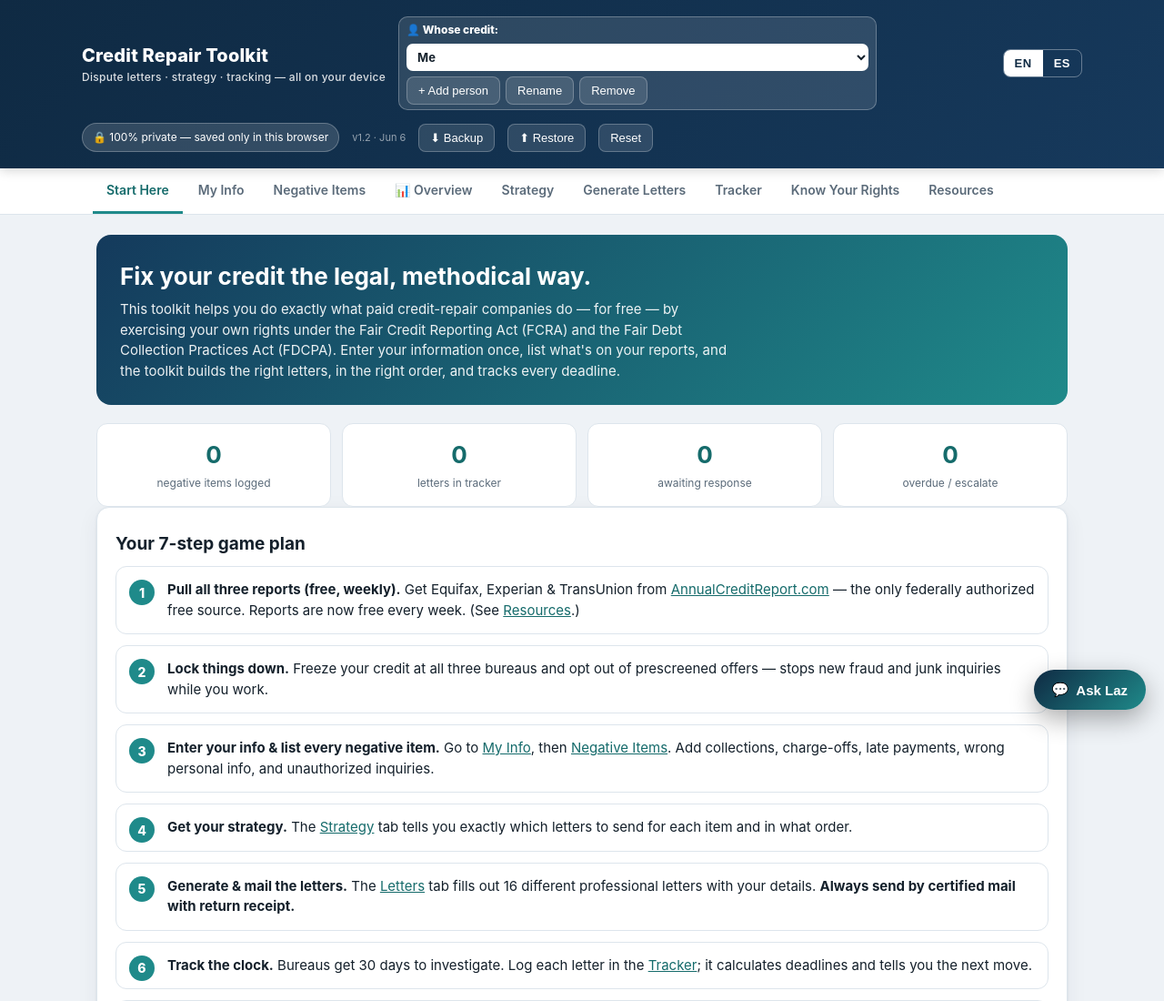
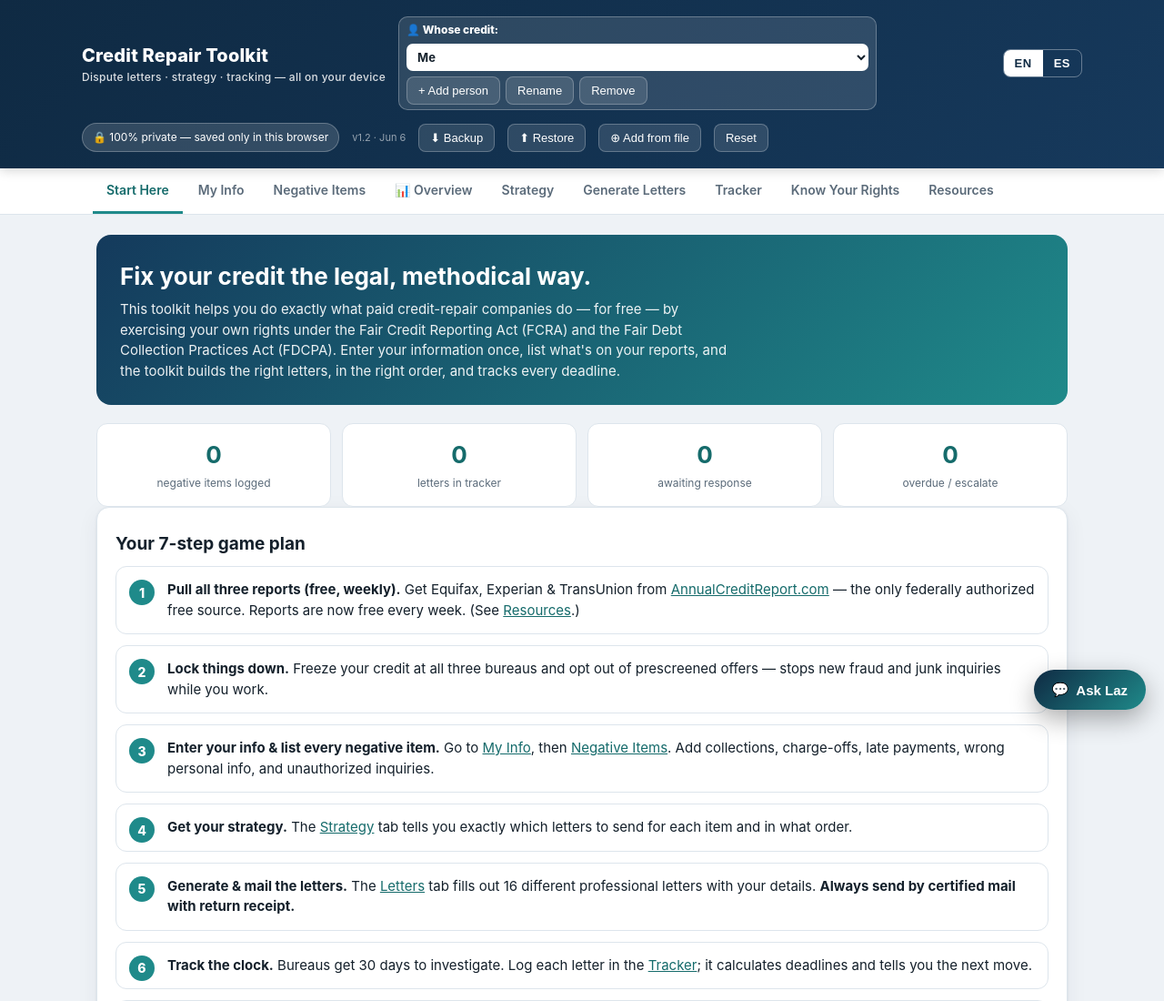
Before and after one commit to challengelimits09/credit-repair-toolkit, a plain HTML site: page index.html in a window 1280 px wide. Shown: the top 1100 px of the page at 91% size. Drawn offline with Linux system fonts and the light colour scheme.

Commit message:
Add 'Add from file' merge-import: pull another device's profile in without replacing existing data

```diff
--- a/index.html
+++ b/index.html
@@ -181,6 +181,8 @@
     <button class="hbtn" onclick="exportData()">⬇ Backup</button>
     <button class="hbtn" onclick="document.getElementById('importFile').click()">⬆ Restore</button>
     <input type="file" id="importFile" accept="application/json" style="display:none" onchange="importData(event)">
+    <button class="hbtn" onclick="document.getElementById('mergeFile').click()">⊕ Add from file</button>
+    <input type="file" id="mergeFile" accept="application/json" style="display:none" onchange="mergeImportFile(event)">
     <button class="hbtn" onclick="resetAll()">Reset</button>
   </div>
 </header>
@@ -1297,6 +1299,8 @@ function renderResources(){
 function exportData(){var blob=new Blob([JSON.stringify(DATA,null,2)],{type:'application/json'});var a=document.createElement('a');a.href=URL.createObjectURL(blob);a.download='credit-toolkit-backup-'+todayISO()+'.json';a.click();toast('Backup downloaded');}
 function importData(ev){var f=ev.target.files[0];if(!f)return;var r=new FileReader();r.onload=function(){try{DATA=normalize(JSON.parse(r.result));save();refreshAll();toast('Backup restored');go('start');}catch(e){toast('That file could not be read');}};r.readAsText(f);ev.target.value='';}
 function resetAll(){if(!confirm('This erases ALL data for EVERYONE on this device (all people, items, letters). Export a backup first if you want to keep it. Continue?'))return;localStorage.removeItem(KEY);DATA=defaultData();refreshAll();toast('All data cleared');go('start');}
+/* Add the people from a backup file WITHOUT replacing what's already here (e.g., pull your wife's profile onto this Mac) */
+function mergeImportFile(ev){var f=ev.target.files[0];if(!f)return;var r=new FileReader();r.onload=function(){try{var d=normalize(JSON.parse(r.result));var ids=DATA.people.map(function(p){return p.id;});var first=null,add=0;d.people.forEach(function(np){if(ids.indexOf(np.id)>=0)np.id=uid();np.profile=np.profile||{};np.items=np.items||[];np.letters=np.letters||[];np.reports=np.reports||[];np.label=np.label||'Imported';DATA.people.push(np);ids.push(np.id);if(!first)first=np.id;add++;});if(first)DATA.activePersonId=first;save();refreshAll();go('overview');toast(LX(add+' profile(s) added — switched to it','Se agregaron '+add+' perfil(es) — cambiado a él'));}catch(e){toast(LX('Could not read that file','No se pudo leer ese archivo'));}};r.readAsText(f);ev.target.value='';}
 
 /* ============================ REPORT IMPORT / PARSER ============================ */
 var CAT_OPTS=[['collection','Collection'],['chargeoff','Charge-off'],['account_late','Late payments'],['repossession','Repossession'],['public_record','Public record'],['inquiry','Hard inquiry'],['not_mine_fraud','Not mine / fraud'],['personal_info','Personal info'],['other','Other']];
@@ -1563,7 +1567,7 @@ var ES={
 'Dispute letters · strategy · tracking — all on your device':'Cartas de disputa · estrategia · seguimiento — todo en tu dispositivo',
 '👤 Whose credit:':'👤 Crédito de:','+ Add person':'+ Agregar persona','Rename':'Renombrar','Remove':'Quitar',
 '🔒 100% private — saved only in this browser':'🔒 100% privado — guardado solo en este navegador',
-'⬇ Backup':'⬇ Respaldo','⬆ Restore':'⬆ Restaurar','Reset':'Reiniciar',
+'⬇ Backup':'⬇ Respaldo','⬆ Restore':'⬆ Restaurar','⊕ Add from file':'⊕ Agregar de archivo','Reset':'Reiniciar',
 'Start Here':'Empezar aquí','My Info':'Mi información','Negative Items':'Ítems negativos','📊 Overview':'📊 Resumen','Strategy':'Estrategia','Generate Letters':'Generar cartas','Tracker':'Seguimiento','Know Your Rights':'Tus derechos','Resources':'Recursos',
 /* start */
 'Fix your credit the legal, methodical way.':'Repara tu crédito de forma legal y metódica.',
```
